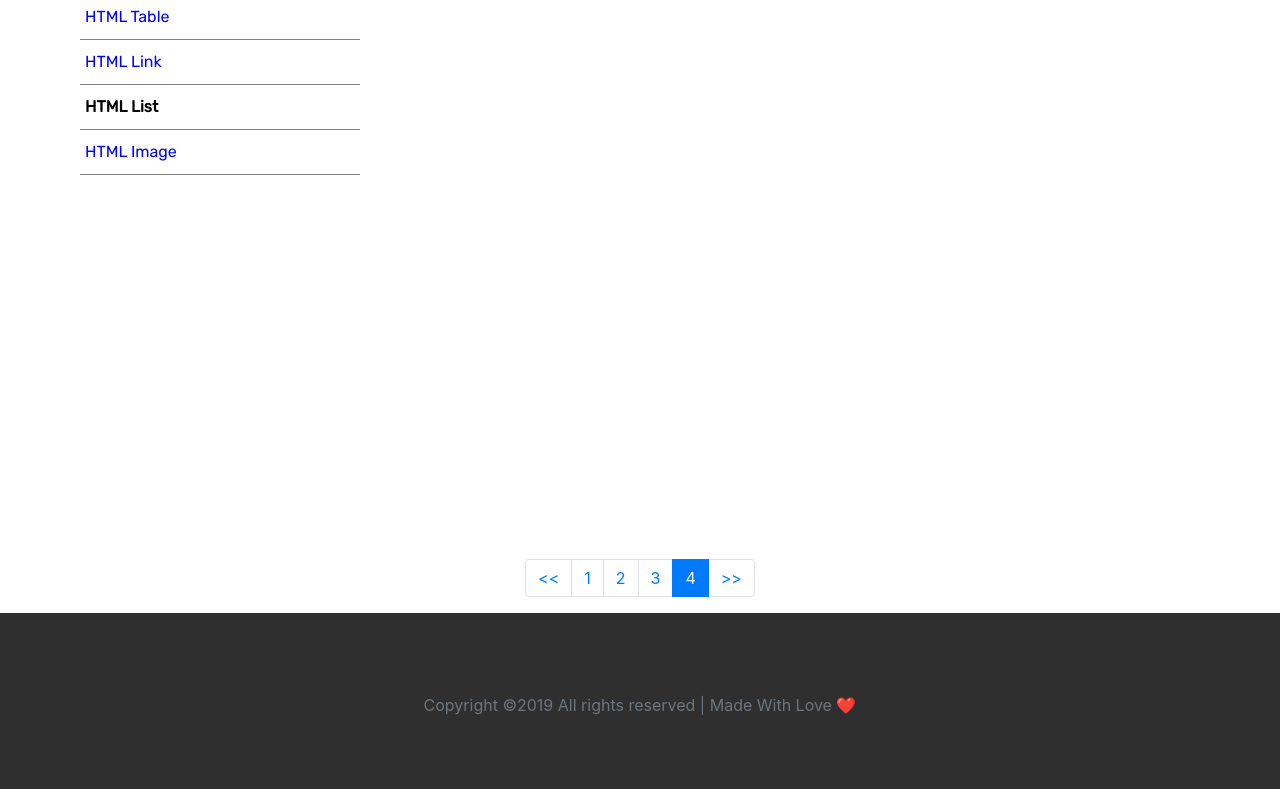
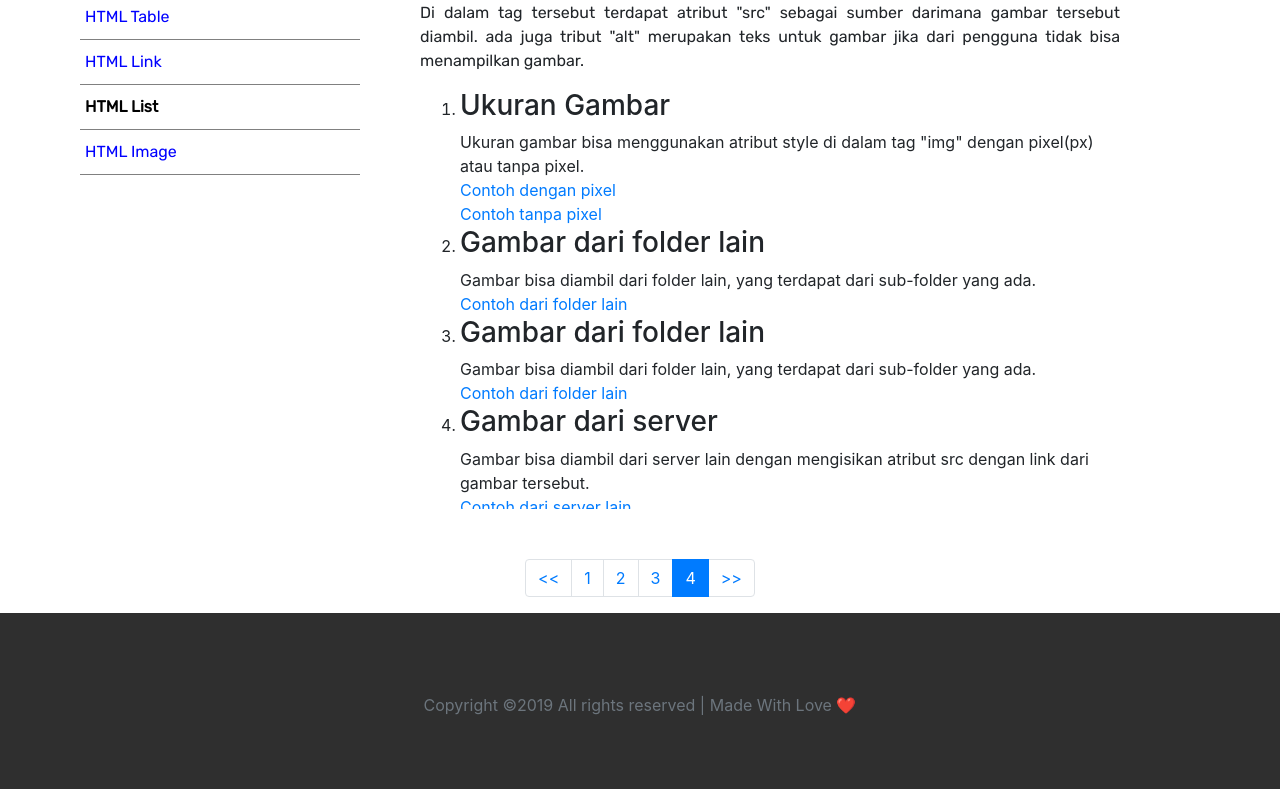
Before and after one commit to anasalqoyyum/htmltutorial.ppl, a plain HTML site: page src/course_images.html in a window 1280 px wide. Shown: the part 231-1020 px from the top of the page. Drawn offline with nearby package versions, Linux system fonts and the light colour scheme; a web font is replaced by a local one.

Commit message:
Kelar bos

```diff
--- a/src/course_images.html
+++ b/src/course_images.html
@@ -68,7 +68,46 @@
       <div class="content">
         <div id="table">
           <h2>Belajar HTML Images</h2>
-
+          <p>
+            Pemberian gambar bisa meningkatkan tampilan dari sebuah website. Di HTML jika ingin memasukkan foto bisa menggunakan tag
+            &lt;img&gt. Tag tersebut tidak memerlukan tag penutup. Di dalam tag tersebut terdapat atribut "src" sebagai sumber darimana gambar tersebut diambil.
+            ada juga tribut "alt" merupakan teks untuk gambar jika dari pengguna tidak bisa menampilkan gambar.
+            <br/>
+          </p>
+          <ol>
+            <li>
+              <h3>Ukuran Gambar</h3>
+              Ukuran gambar bisa menggunakan atribut style di dalam tag "img" dengan pixel(px) atau tanpa pixel.<br/>
+              <a href="https://www.w3schools.com/html/tryit.asp?filename=tryhtml_images_size">Contoh dengan pixel</a><br/>
+              <a href="https://www.w3schools.com/html/tryit.asp?filename=tryhtml_images_attributes">Contoh tanpa pixel</a>
+            </li>
+            <li>
+              <h3>Gambar dari folder lain</h3>
+              Gambar bisa diambil dari folder lain, yang terdapat dari sub-folder yang ada.<br/>
+              <a href="https://www.w3schools.com/html/tryit.asp?filename=tryhtml_images_folder">Contoh dari folder lain</a>
+            </li>
+            <li>
+              <h3>Gambar dari folder lain</h3>
+              Gambar bisa diambil dari folder lain, yang terdapat dari sub-folder yang ada.<br/>
+              <a href="https://www.w3schools.com/html/tryit.asp?filename=tryhtml_images_folder">Contoh dari folder lain</a>
+            </li>
+            <li>
+              <h3>Gambar dari server</h3>
+              Gambar bisa diambil dari server lain dengan mengisikan atribut src dengan link dari gambar tersebut.<br/>
+              <a href="https://www.w3schools.com/html/tryit.asp?filename=tryhtml_images_w3schools">Contoh dari server lain</a>
+            </li>
+            <li>
+              <h3>Image Maps</h3>
+              tag &lt;map&gt mendefinisikan tag image-map. Image-map merupakan area yang bisa diklik. Menggunakan koordinat untuk memberikan area mana saja yang bisa diklik.
+              Elemen dari map merupakan tag &lt;area&gt. <br/>
+              <a href="https://www.w3schools.com/html/tryit.asp?filename=tryhtml_images_map2">Contoh Image Maps</a>
+            </li>
+            <li>
+              <h3>Gambar Background</h3>
+              Gambar bisa dijadikan background dari sebuah tag, caranya dengan menambahkan gambar pada tag tersebut dengan atribut "style" dan menambahkan isinya "background-image: url".<br/>
+              <a href="https://www.w3schools.com/html/tryit.asp?filename=tryhtml_images_background">Contoh background body</a><br/>
+              <a href="https://www.w3schools.com/html/tryit.asp?filename=tryhtml_images_background2">Contoh background paragraf</a>
+            </li>
         </div>
       </div>
     </div>
```
Also changed, not shown: src/about us.html (+5 -5 lines), src/course.html (+1 -1 lines), src/course_link.html (+1 -1 lines), src/course_list.html (+1 -1 lines), assets/Iqbal.png (added), assets/Juan 3x4.JPG (deleted), 2 other files.
